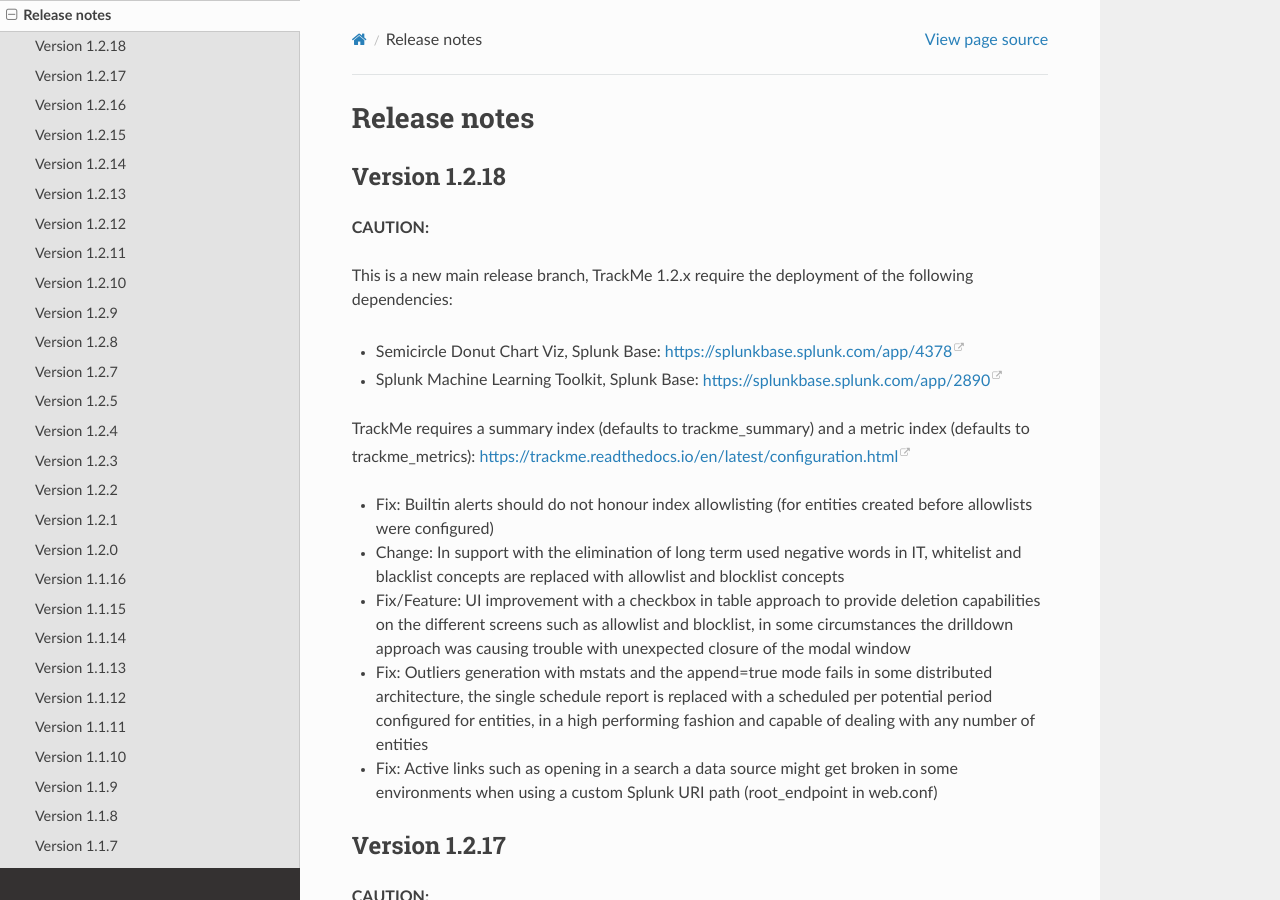
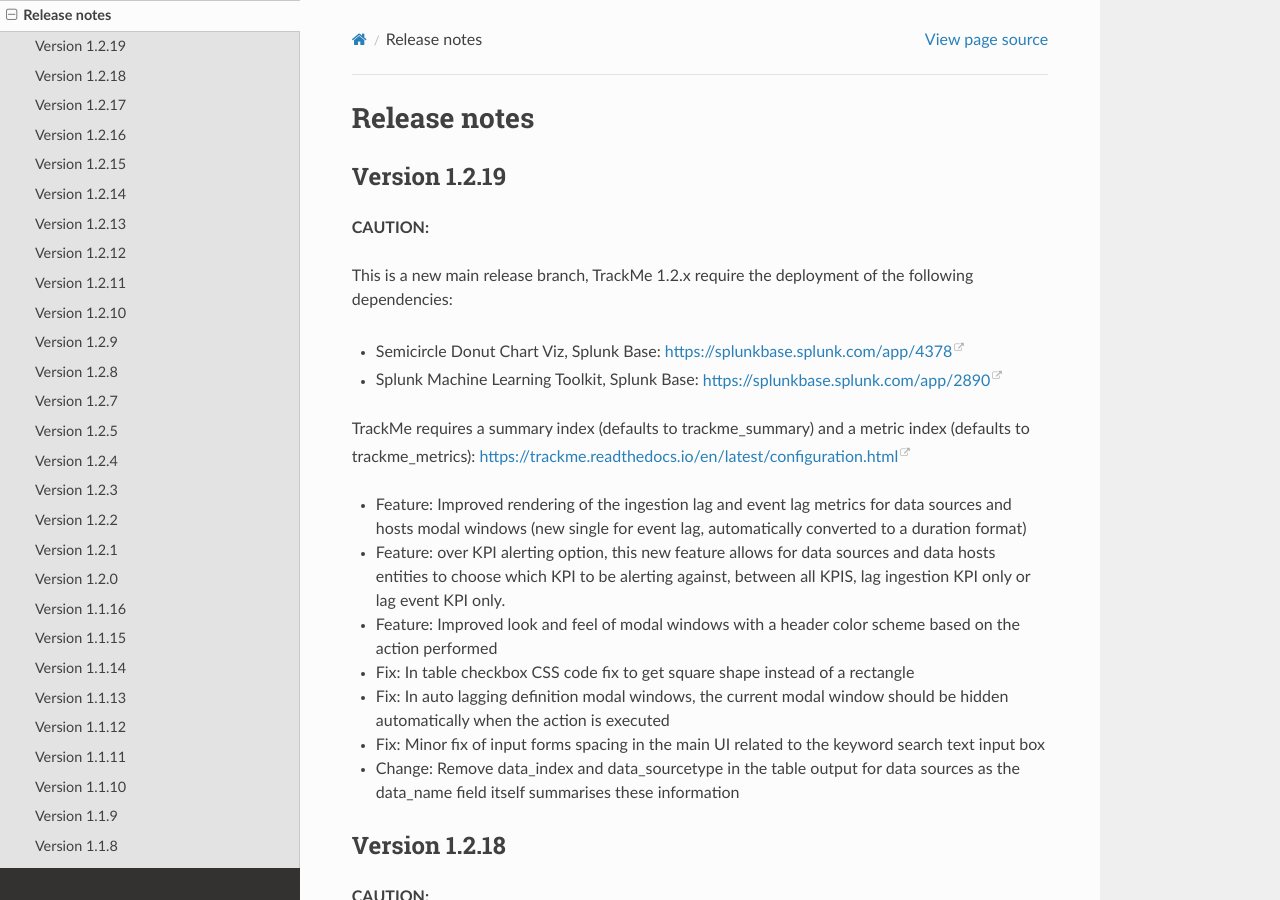
Before and after one commit to guilhemmarchand/trackme, a Sphinx documentation site: the page built from docs/releasenotes.rst, in a window 1280 px wide and 900 px high. Built offline with Sphinx 7.4.7 and the Read the Docs theme 2.0.0, drawn with Linux system fonts in a browser that asks for light colours.

Commit message:
Docs review

```diff
--- a/docs/releasenotes.rst
+++ b/docs/releasenotes.rst
@@ -1,5 +1,26 @@
 Release notes
 #############
+
+Version 1.2.19
+==============
+
+**CAUTION:**
+
+This is a new main release branch, TrackMe 1.2.x require the deployment of the following dependencies:
+
+- Semicircle Donut Chart Viz, Splunk Base: https://splunkbase.splunk.com/app/4378
+- Splunk Machine Learning Toolkit, Splunk Base: https://splunkbase.splunk.com/app/2890
+
+TrackMe requires a summary index (defaults to trackme_summary) and a metric index (defaults to trackme_metrics):
+https://trackme.readthedocs.io/en/latest/configuration.html
+
+- Feature: Improved rendering of the ingestion lag and event lag metrics for data sources and hosts modal windows (new single for event lag, automatically converted to a duration format)
+- Feature: over KPI alerting option, this new feature allows for data sources and data hosts entities to choose which KPI to be alerting against, between all KPIS, lag ingestion KPI only or lag event KPI only.
+- Feature: Improved look and feel of modal windows with a header color scheme based on the action performed
+- Fix: In table checkbox CSS code fix to get square shape instead of a rectangle
+- Fix: In auto lagging definition modal windows, the current modal window should be hidden automatically when the action is executed
+- Fix: Minor fix of input forms spacing in the main UI related to the keyword search text input box
+- Change: Remove data_index and data_sourcetype in the table output for data sources as the data_name field itself summarises these information
 
 Version 1.2.18
 ==============
```
